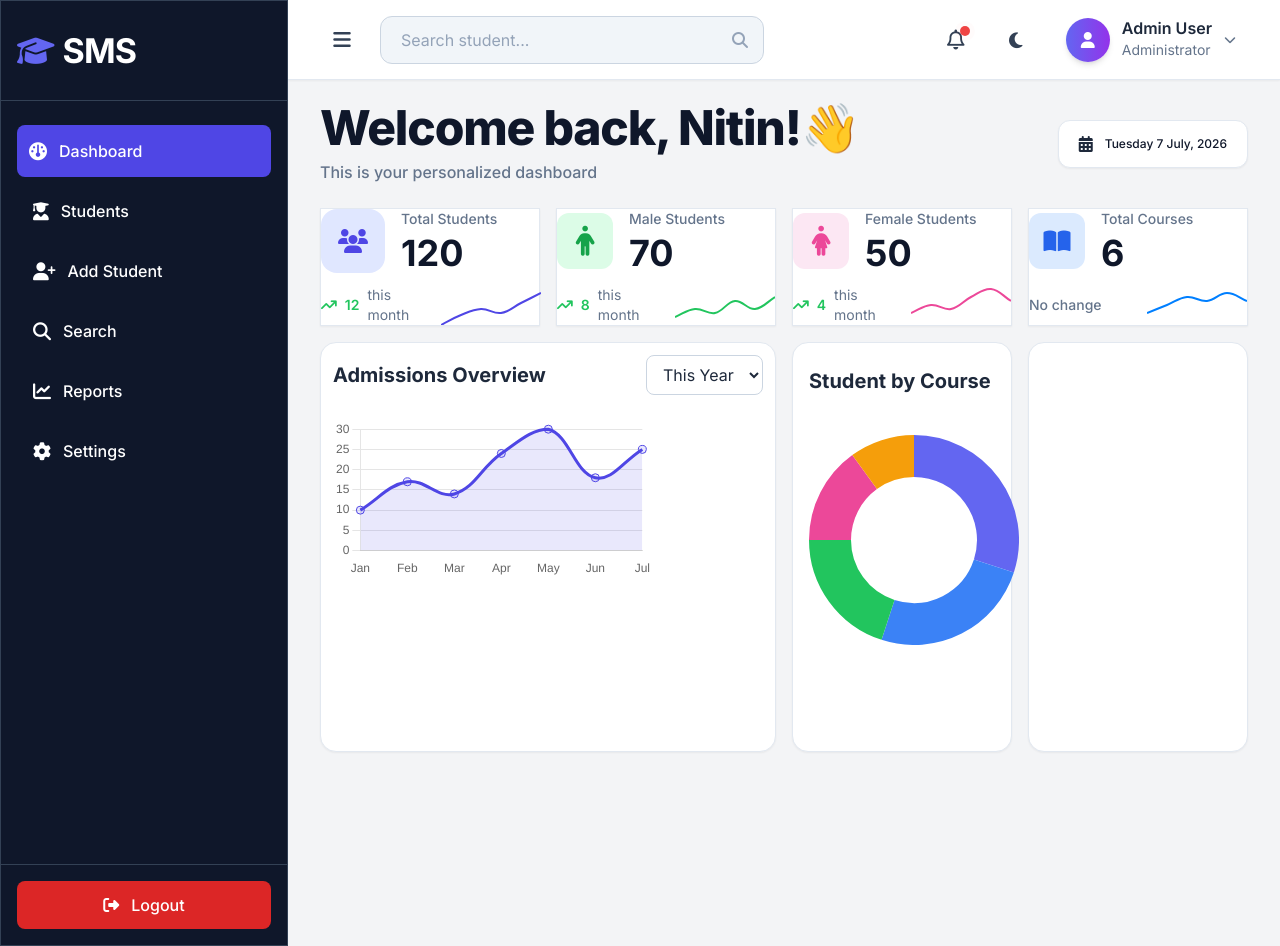
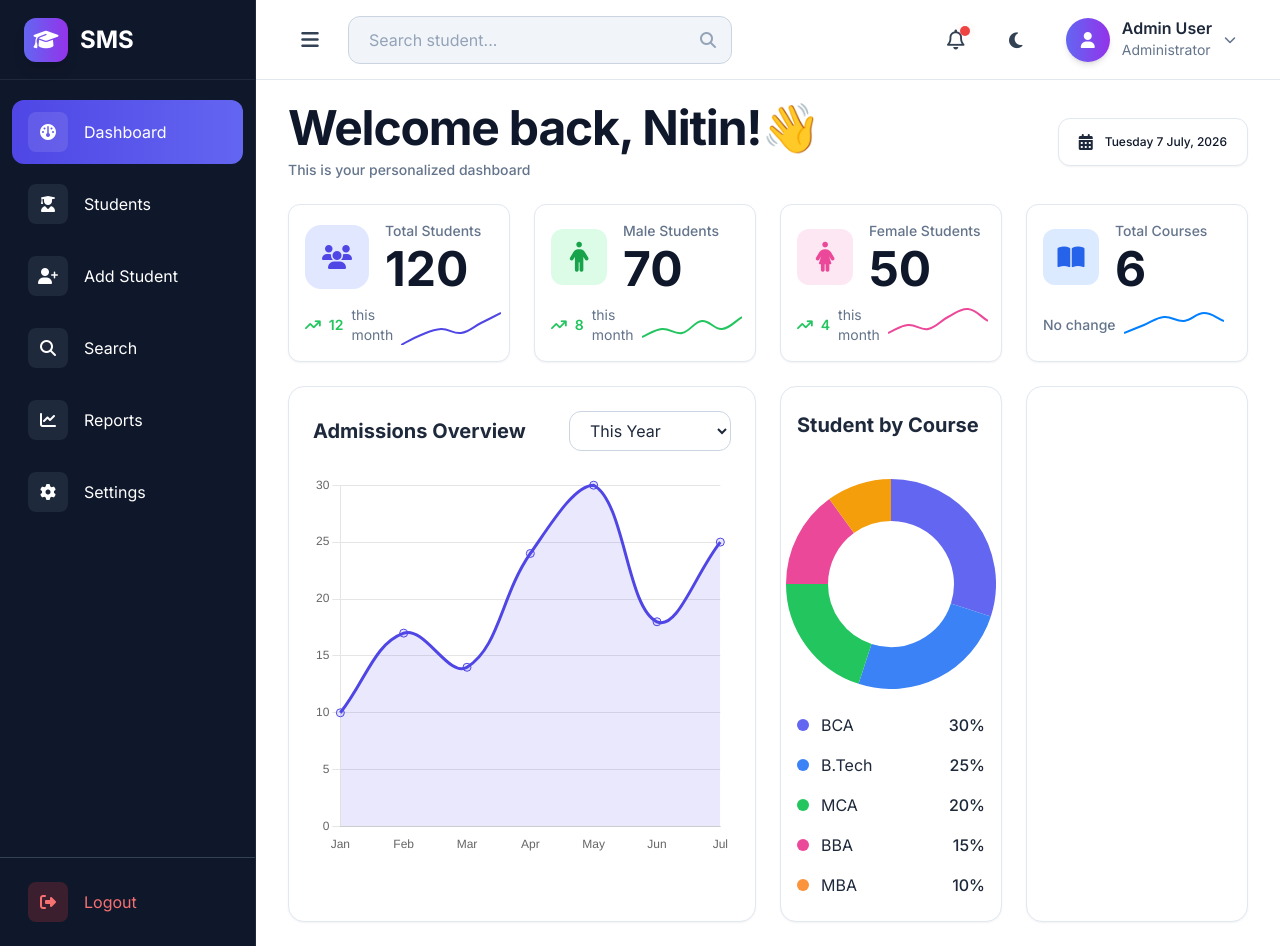
Before and after one commit to Nitin0259/Student-Management-System, a Django app: page /dashboard/ in a window 1280 px wide. Run offline with Django 5.2, Linux system fonts and the light colour scheme; a user stored in the database is signed in; some libraries are stand-ins or nearby versions.

Commit message:
Main section

```diff
--- a/MainApp/templates/base.html
+++ b/MainApp/templates/base.html
@@ -37,7 +37,7 @@
       {% include "components/navbar.html" %}
 
       <!-- Main section -->
-      <main class="flex-1 w-full h-screen overflow-y-auto dark:bg-slate-900">
+      <main class="flex-1 w-full h-screen overflow-y-auto bg-white dark:bg-slate-900">
         {% block content %}
         {% endblock %}
       </main>
@@ -50,17 +50,42 @@
   <script>
     // sidebar btn slider
     const sidebar = document.getElementById("sidebar");
+    const overlay = document.getElementById("sidebarOverlay")
     const toggleBtn = document.getElementById("toggleBtn");
     const sidebarTexts = document.querySelectorAll(".sidebar-text");
+    const navItems = document.querySelectorAll(".nav-item");
 
     toggleBtn.addEventListener("click", () => {
-      sidebar.classList.toggle("w-72");
+      if (window.innerWidth < 1024) {
+        sidebar.classList.toggle("-translate-x-full");
+        overlay.classList.toggle("hidden");
+
+        return;
+      }
+
+      sidebar.classList.toggle("w-64");
       sidebar.classList.toggle("w-20");
 
-      sidebarTexts.forEach((text) => {
-        text.classList.toggle("opacity-0");
-        text.classList.toggle("hidden");
+      sidebarTexts.forEach(text => {
+        text.classList.toggle("hidden")
+      })
+      navItems.forEach(item => {
+        item.classList.toggle("justify-center")
       });
+    });
+
+    overlay.addEventListener("click", () => {
+      sidebar.classList.toggle("-translate-x-full");
+      overlay.classList.toggle("hidden");
+    })
+
+    window.addEventListener("resize", () => {
+      if (window.innerWidth >= 1024) {
+        sidebar.classList.remove("-translate-x-full");
+        overlay.classList.add("hidden");
+      } else {
+        sidebar.classList.add("-translate-x-full")
+      }
     });
 
     // Theme toggle
@@ -102,6 +127,7 @@
 
     currentDate.querySelector("span").textContent = today.toLocaleDateString("en-IN", options)
 
+    //  Cards
     function createMiniChart(id, data, color) {
       new Chart(document.getElementById(id), {
         type: "line",
@@ -186,6 +212,8 @@
       },
 
       options: {
+        responsive: true,
+        maintainAspectRatio: false,
 
         plugins: {
           legend: {
--- a/MainApp/templates/components/sidebar.html
+++ b/MainApp/templates/components/sidebar.html
@@ -1,60 +1,96 @@
+<!-- Overlay -->
+<div id="sidebarOverlay" class="fixed inset-0 bg-black/50 z-40 hidden lg:hidden"></div>
+
 <!-- Sidebar -->
-    <aside id="sidebar"
-      class="w-72 bg-slate-900 border border-slate-700 text-white transition-all duration-500 ease-in-out flex flex-col overflow-hidden">
+<aside id="sidebar" class="fixed lg:relative top-0 left-0 z-50 h-screen w-64 bg-slate-900 border-r border-slate-800 text-white flex flex-col overflow-hidden transform -translate-x-full lg:translate-x-0 transition-all duration-300 ease-in-out">
+
   <!-- Logo -->
-      <div id="brandName" class="flex items-center gap-2 pl-4 py-6 border-b border-slate-700 whitespace-nowrap">
-        <div class="text-indigo-500 text-3xl">
-          <i class="fa-solid fa-graduation-cap"></i>
+  <div class="h-20 flex items-center px-6 border-b border-slate-800">
+    <div
+      class="w-11 h-11 rounded-xl bg-gradient-to-r from-indigo-500 to-purple-600 flex items-center justify-center shadow-lg shrink-0">
+      <i class="fa-solid fa-graduation-cap text-xl"></i>
     </div>
 
-        <div class="sidebar-text flex flex-col transition-opacity duration-300">
-          <span class="text-white text-[34px] font-bold tracking-tight">SMS</span>
-        </div>
+    <span class="sidebar-text ml-3 text-2xl font-bold whitespace-nowrap transition-all duration-300">
+      SMS
+    </span>
   </div>
 
   <!-- Navigation -->
-      <nav class="flex-1 px-4 py-6 space-y-2">
+  <nav class="flex-1 px-3 py-5 space-y-2 overflow-y-auto">
     <a href="{% url 'dashboard' %}"
-          class="nav-item flex items-center px-3 py-3 rounded-lg bg-indigo-600 hover:bg-indigo-700 hover:translate-x-1 hover:shadow-lg transition-all duration-300">
-          <i class="fa-solid fa-gauge text-lg group-hover:rotate-12 transition-transform duration-300"></i><span
-            class="sidebar-text ml-3 font-medium whitespace-nowrap transition-all duration-500 ease-in-out">Dashboard</span>
+      class="nav-item group flex items-center gap-4 px-4 py-3 rounded-xl bg-gradient-to-r from-indigo-600 to-indigo-500 hover:scale-[1.02] transition">
+      <div class="w-10 h-10 rounded-lg bg-white/10 flex items-center justify-center">
+        <i class="fa-solid fa-gauge"></i>
+      </div>
+      <span class="sidebar-text">Dashboard</span>
     </a>
 
-        <a href="#" class="nav-item flex items-center px-4 py-3 rounded-lg hover:bg-slate-800 transition">
-          <i class="fa-solid fa-user-graduate text-lg"></i><span
-            class="sidebar-text ml-3 font-medium whitespace-nowrap transition-all duration-500 ease-in-out">Students</span>
+    <a href="#" class="nav-item group flex items-center gap-4 px-4 py-3 rounded-xl hover:bg-slate-800 transition">
+
+      <div
+        class="w-10 h-10 rounded-lg bg-slate-800 group-hover:bg-indigo-600 flex items-center justify-center transition">
+        <i class="fa-solid fa-user-graduate"></i>
+      </div>
+
+      <span class="sidebar-text">Students</span>
+
     </a>
 
-        <a href="#" class="nav-item flex items-center px-4 py-3 rounded-lg hover:bg-slate-800 transition">
-          <i class="fa-solid fa-user-plus text-lg"></i><span
-            class="sidebar-text ml-3 font-medium whitespace-nowrap transition-all duration-500 ease-in-out">Add
-            Student</span>
+    <a href="#" class="nav-item group flex items-center gap-4 px-4 py-3 rounded-xl hover:bg-slate-800 transition">
+
+      <div
+        class="w-10 h-10 rounded-lg bg-slate-800 group-hover:bg-green-600 flex items-center justify-center transition">
+        <i class="fa-solid fa-user-plus"></i>
+      </div>
+
+      <span class="sidebar-text">Add Student</span>
+
     </a>
 
-        <a href="#" class="nav-item flex items-center px-4 py-3 rounded-lg hover:bg-slate-800 transition">
-          <i class="fa-solid fa-magnifying-glass text-lg"></i>
-          <span
-            class="sidebar-text ml-3 font-medium whitespace-nowrap transition-all duration-500 ease-in-out">Search</span>
+    <a href="#" class="nav-item group flex items-center gap-4 px-4 py-3 rounded-xl hover:bg-slate-800 transition">
+
+      <div
+        class="w-10 h-10 rounded-lg bg-slate-800 group-hover:bg-cyan-600 flex items-center justify-center transition">
+        <i class="fa-solid fa-magnifying-glass"></i>
+      </div>
+
+      <span class="sidebar-text">Search</span>
+
     </a>
-        <a href="#" class="nav-item flex items-center px-4 py-3 rounded-lg hover:bg-slate-800 transition">
-          <i class="fa-solid fa-chart-line text-lg"></i>
-          <span
-            class="sidebar-text ml-3 font-medium whitespace-nowrap transition-all duration-500 ease-in-out">Reports</span>
+    <a href="#" class="nav-item group flex items-center gap-4 px-4 py-3 rounded-xl hover:bg-slate-800 transition">
+
+      <div
+        class="w-10 h-10 rounded-lg bg-slate-800 group-hover:bg-pink-600 flex items-center justify-center transition">
+        <i class="fa-solid fa-chart-line"></i>
+      </div>
+
+      <span class="sidebar-text">Reports</span>
+
     </a>
-        <a href="#" class="nav-item flex items-center px-4 py-3 rounded-lg hover:bg-slate-800 transition">
-          <i class="fa-solid fa-gear text-lg"></i>
-          <span
-            class="sidebar-text ml-3 font-medium whitespace-nowrap transition-all duration-500 ease-in-out">Settings</span>
+    <a href="#" class="nav-item group flex items-center gap-4 px-4 py-3 rounded-xl hover:bg-slate-800 transition">
+
+      <div
+        class="w-10 h-10 rounded-lg bg-slate-800 group-hover:bg-orange-500 flex items-center justify-center transition">
+        <i class="fa-solid fa-gear"></i>
+      </div>
+
+      <span class="sidebar-text">Settings</span>
+
     </a>
   </nav>
 
   <!-- Logout -->
-      <div class="p-4 border-t border-slate-700">
+  <div class="border-t border-slate-700 p-3">
     <a href="#"
-          class="nav-item flex items-center justify-center px-4 py-3 rounded-lg bg-red-600 hover:bg-red-700 transition">
+      class="nav-item group flex items-center gap-4 px-4 py-3 rounded-xl hover:bg-red-600/20 text-red-400 transition">
+
+      <div class="w-10 h-10 rounded-lg bg-red-500/20 flex items-center justify-center">
         <i class="fa-solid fa-right-from-bracket"></i>
-          <span
-            class="sidebar-text ml-3 font-medium whitespace-nowrap transition-all duration-500 ease-in-out">Logout</span>
+      </div>
+
+      <span class="sidebar-text">Logout</span>
+
     </a>
   </div>
 </aside>
--- a/MainApp/templates/dashboard.html
+++ b/MainApp/templates/dashboard.html
@@ -4,10 +4,11 @@
 <div class="flex flex-col lg:flex-row lg:items-center lg:justify-between gap-5 px-6 lg:px-8 pt-6">
   <!-- Left-part -->
   <div class="left-part">
-    <h2 class="text-3xl md:text-4xl xl:text-5xl font-extrabold tracking-tight text-slate-900 dark:text-white transition-colors duration-300">
+    <h2
+      class="text-3xl md:text-4xl xl:text-5xl font-bold tracking-tight text-slate-900 dark:text-white transition-colors duration-300">
       Welcome back, {{user.username}}!👋
     </h2>
-    <p class="mt-2 text-slate-500 dark:text-slate-400 text-base font-medium transition-colors duration-300">
+    <p class="mt-2 text-slate-500 dark:text-slate-400 text-sm font-medium transition-colors duration-300">
       This is your personalized dashboard
     </p>
   </div>
@@ -22,96 +23,99 @@
   </div>
 </div>
 
-<div class="grid grid-cols-1 sm:grid-cols-2 xl:grid-cols-4 gap-4 px-8 py-6">
+<div class="grid grid-cols-1 md:grid-cols-2 xl:grid-cols-4 gap-6 px-6 lg:px-8 py-6">
 
   <div
-    class="bg-white dark:bg-slate-800 border border-slate-200 dark:border-slate-700 shadow-sm hover:shadow-xl hover:border-indigo-300 dark:hover:border-indigo-500 transition-all duration-300">
+    class="bg-white dark:bg-slate-800 rounded-xl border border-slate-200 dark:border-slate-700 shadow-sm hover:shadow-xl hover:border-indigo-300 dark:hover:border-indigo-500 transition-all duration-300 px-4 py-4">
     <div class="flex items-center gap-4">
       <div class="w-16 h-16 rounded-2xl bg-indigo-100 flex items-center justify-center shrink-0">
         <i class="fa-solid fa-users text-2xl text-indigo-600"></i>
       </div>
       <div>
         <p class="text-sm font-medium text-slate-500">Total Students</p>
-        <h2 class="text-4xl font-bold text-slate-900 dark:text-white mt-1">120</h2>
+        <h2 class="text-4xl xl:text-5xl font-bold text-slate-900 dark:text-white mt-1">120</h2>
       </div>
     </div>
     <div class="mt-3 flex items-center gap-2">
       <i class="fa-solid fa-arrow-trend-up text-green-500 text-sm"></i>
       <span class="text-green-500 font-semibold text-sm">12</span>
-      <span class="text-sm text-slate-500 mr-6">this month</span>
+      <span class="text-sm text-slate-500">this month</span>
       <canvas id="totalStudentsChart" width="100" height="40"></canvas>
     </div>
   </div>
 
   <div
-    class="bg-white dark:bg-slate-800 border border-slate-200 dark:border-slate-700 shadow-sm hover:shadow-xl hover:border-indigo-300 dark:hover:border-indigo-500 transition-all duration-300">
+    class="bg-white dark:bg-slate-800 rounded-xl border border-slate-200 dark:border-slate-700 shadow-sm hover:shadow-xl hover:border-indigo-300 dark:hover:border-indigo-500 transition-all duration-300 px-4 py-4">
     <div class="flex items-center gap-4">
       <div class="w-14 h-14 rounded-xl bg-green-100 flex items-center justify-center shrink-0">
         <i class="fa-solid fa-person text-3xl text-green-600"></i>
       </div>
       <div>
         <p class="text-sm font-medium text-slate-500">Male Students</p>
-        <h2 class="text-4xl font-bold text-slate-900 dark:text-white mt-1">70</h2>
+        <h2 class="text-4xl xl:text-5xl font-bold text-slate-900 dark:text-white mt-1">70</h2>
       </div>
     </div>
     <div class="mt-3 flex items-center gap-2">
       <i class="fa-solid fa-arrow-trend-up text-green-500 text-sm"></i>
       <span class="text-green-500 font-semibold text-sm">8</span>
-      <span class="text-sm text-slate-500 mr-6">this month</span>
+      <span class="text-sm text-slate-500">this month</span>
       <canvas id="maleStudentsChart" width="100" height="40"></canvas>
     </div>
   </div>
 
   <div
-    class="bg-white dark:bg-slate-800 border border-slate-200 dark:border-slate-700 shadow-sm hover:shadow-xl hover:border-indigo-300 dark:hover:border-indigo-500 transition-all duration-300">
+    class="bg-white dark:bg-slate-800 rounded-xl border border-slate-200 dark:border-slate-700 shadow-sm hover:shadow-xl hover:border-indigo-300 dark:hover:border-indigo-500 transition-all duration-300 px-4 py-4">
     <div class="flex items-center gap-4">
       <div class="w-14 h-14 rounded-xl bg-pink-100 flex items-center justify-center shrink-0">
         <i class="fa-solid fa-person-dress text-3xl text-pink-500"></i>
       </div>
       <div>
         <p class="text-sm font-medium text-slate-500">Female Students</p>
-        <h2 class="text-4xl font-bold text-slate-900 dark:text-white mt-1">50</h2>
+        <h2 class="text-4xl xl:text-5xl font-bold text-slate-900 dark:text-white mt-1">50</h2>
       </div>
     </div>
     <div class="mt-3 flex items-center gap-2">
       <i class="fa-solid fa-arrow-trend-up text-green-500 text-sm"></i>
       <span class="text-green-500 font-semibold text-sm">4</span>
-      <span class="text-sm text-slate-500 mr-6">this month</span>
+      <span class="text-sm text-slate-500">this month</span>
       <canvas id="femaleStudentsChart" width="100" height="40"></canvas>
     </div>
   </div>
 
   <div
-    class="bg-white dark:bg-slate-800 border border-slate-200 dark:border-slate-700 shadow-sm hover:shadow-xl hover:border-indigo-300 dark:hover:border-indigo-500 transition-all duration-300">
+    class="bg-white dark:bg-slate-800 rounded-xl border border-slate-200 dark:border-slate-700 shadow-sm hover:shadow-xl hover:border-indigo-300 dark:hover:border-indigo-500 transition-all duration-300 px-4 py-4">
     <div class="flex items-center gap-4">
       <div class="w-14 h-14 rounded-xl bg-blue-100   flex items-center justify-center shrink-0">
         <i class="fa-solid fa-book-open text-2xl text-blue-600"></i>
       </div>
       <div>
         <p class="text-sm font-medium text-slate-500">Total Courses</p>
-        <h2 class="text-4xl font-bold text-slate-900 dark:text-white mt-1">6</h2>
+        <h2 class="text-4xl xl:text-5xl font-bold text-slate-900 dark:text-white mt-1">6</h2>
       </div>
     </div>
-    <div class="mt-3 flex items-center justify-between gap-2">
-      <span class="text-sm font-medium text-slate-500 ">No change</span>
+    <div class="mt-3 flex items-center gap-2">
+      <span class="text-sm font-medium text-slate-500">No change</span>
       <canvas id="totalCoursesChart" width="100" height="40"></canvas>
     </div>
   </div>
 
   <div
-    class="col-span-2 bg-white dark:bg-slate-800 rounded-2xl border border-slate-200 dark:border-slate-700 shadow-sm p-3 transition-all duration-300 ease-in-out">
-    <div class="flex items-center justify-between mb-6">
-      <h2 class="text-xl font-bold text-slate-800 dark:text-white">
-        Admissions Overview
-      </h2>
+    class="col-span-1 xl:col-span-2 bg-white dark:bg-slate-800 rounded-2xl border border-slate-200 dark:border-slate-700 shadow-sm p-6 transition-all duration-300 hover:shadow-lg">
+    <div class="flex flex-col sm:flex-row sm:items-center sm:justify-between gap-4 mb-6">
+      <div>
+        <h2 class="text-xl font-bold text-slate-800 dark:text-white">
+          Admissions Overview
+        </h2>
+      </div>
 
       <select
-        class="px-3 py-2 rounded-lg border border-slate-300 dark:border-slate-600 bg-white dark:bg-slate-700 dark:text-white outline-none">
-        <option value="">This Year</option>
-        <option value="Feb">Feb</option>
+        class="w-full sm:w-auto px-4 py-2 rounded-xl border border-slate-300 dark:border-slate-600 bg-white dark:bg-slate-700 dark:text-white focus:ring-2 focus:ring-indigo-500 outline-none transition">
+        <option>This Year</option>
+        <option>This Month</option>
+        <option>Last 6 Months</option>
       </select>
     </div>
-    <div class="w-80 h-80">
+    <div class="relative w-full h-[320px] md:h-[380px]">
       <canvas id="admissionChart"></canvas>
     </div>
   </div>
@@ -122,7 +126,7 @@
       Student by Course
     </h2>
 
-    <div class="flex items-center gap-5">
+    <div class="flex flex-col items-center gap-6">
 
       <!-- Chart -->
       <div class="shrink-0">
@@ -133,42 +137,44 @@
       <div class="flex-1 w-full space-y-4">
 
         <div class="flex justify-between items-center">
-          <span class="flex items-center text-sm font-medium gap-2">
+          <div class="flex items-center gap-3">
             <span class="w-3 h-3 rounded-full bg-indigo-500"></span>
-            BCA
-          </span>
+            <span>BCA</span>
+          </div>
+
           <span class="font-medium">30%</span>
         </div>
 
-        <div class="flex justify-between items-center">
-          <span class="flex items-center text-sm font-medium gap-2">
+        <div class="flex items-center justify-between">
+          <div class="flex items-center gap-3">
             <span class="w-3 h-3 rounded-full bg-blue-500"></span>
-            B.Tech
-          </span>
+            <span>B.Tech</span>
+          </div>
+
           <span class="font-medium">25%</span>
         </div>
 
         <div class="flex justify-between items-center">
-          <span class="flex items-center text-sm font-medium gap-2">
+          <div class="flex items-center gap-3">
             <span class="w-3 h-3 rounded-full bg-green-500"></span>
-            MCA
-          </span>
+            <span>MCA</span>
+          </div>
           <span class="font-medium">20%</span>
         </div>
 
         <div class="flex justify-between items-center">
-          <span class="flex items-center gap-2">
+          <div class="flex items-center gap-3">
             <span class="w-3 h-3 rounded-full bg-pink-500"></span>
-            BBA
-          </span>
+            <span>BBA</span>
+          </div>
           <span class="font-medium">15%</span>
         </div>
 
         <div class="flex justify-between items-center">
-          <span class="flex items-center text-sm font-medium gap-2">
+          <div class="flex items-center gap-3">
             <span class="w-3 h-3 rounded-full bg-orange-400"></span>
-            MBA
-          </span>
+            <span>MBA</span>
+          </div>
           <span class="font-medium">10%</span>
         </div>
 
```
Also changed, not shown: MainApp/templates/login.html (+1 -6 lines), MainApp/static/JS/script.js (line endings or trailing spaces), db.sqlite3. Lines whose indentation alone changed are shown as unchanged.
